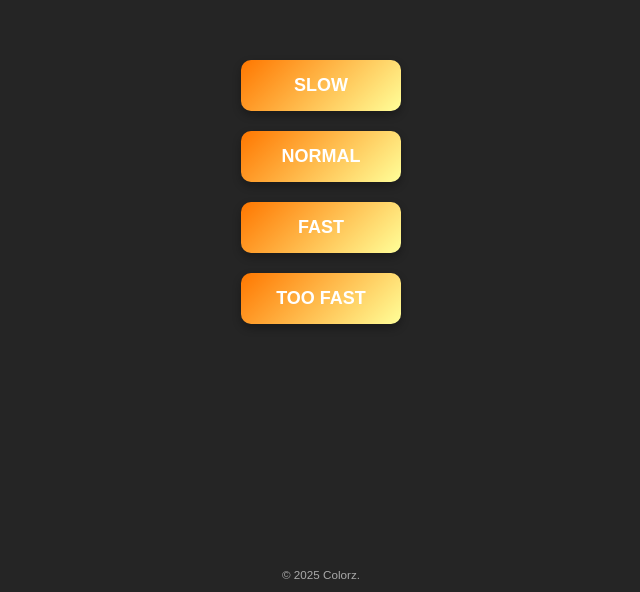
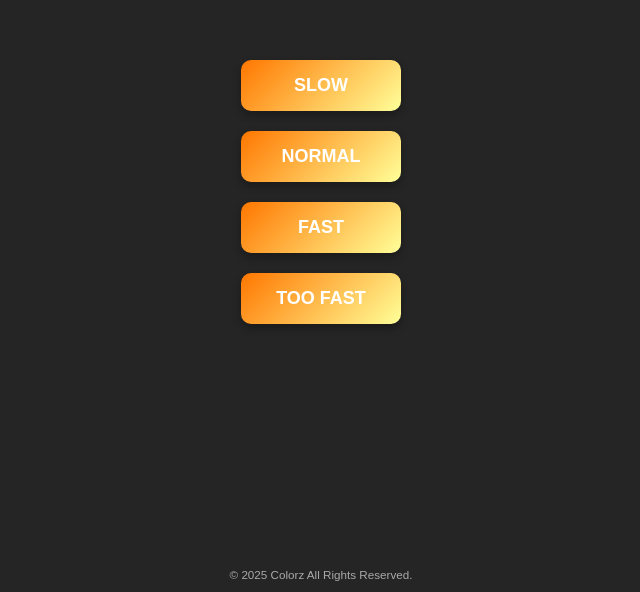
Before and after one commit to se0ng/tetris, a plain HTML site: page index.html in a window 1280 px wide. Shown: the part 208-800 px from the top of the page, without its empty margins (319-959 px from the left). Drawn offline with Linux system fonts and the light colour scheme.

Commit message:
index.html

```diff
--- a/index.html
+++ b/index.html
@@ -20,7 +20,7 @@
     </div>
 
     <footer class="rights">
-        <small>&copy; 2025 Colorz.</small>
+        <small>&copy; 2025 Colorz All Rights Reserved.</small>
     </footer>
 
     <script>
```
